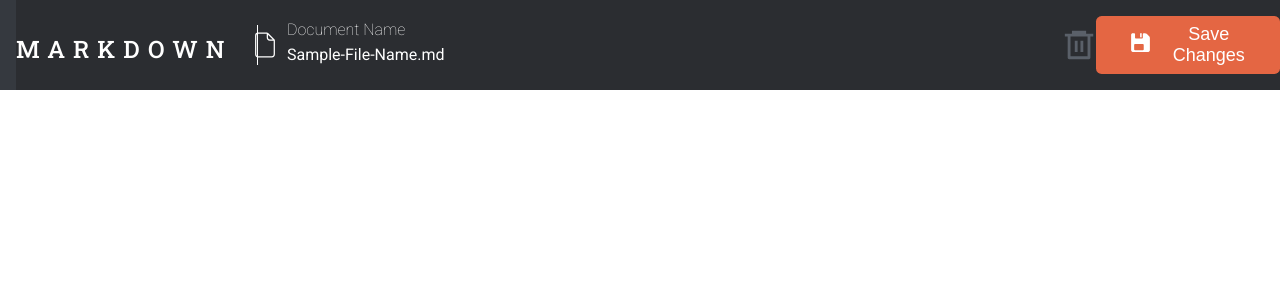
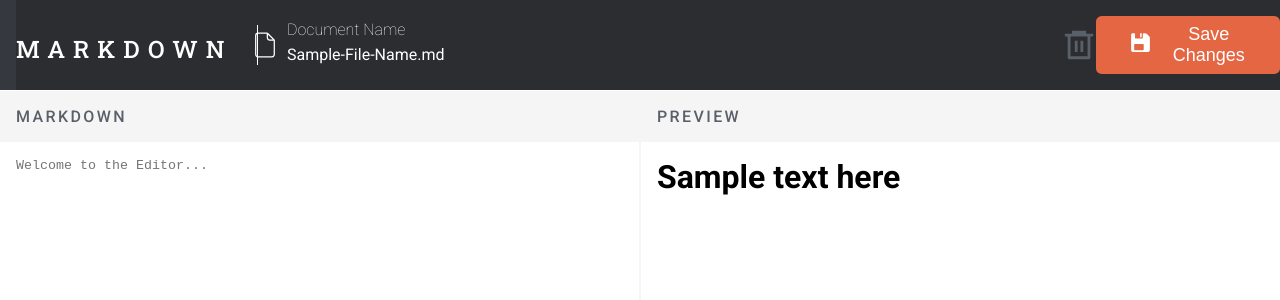
Before and after one commit to Aayush895/Markdown-Editor, a React (Vite) app in the folder client/: page / in a window 1280 px wide. Shown: the top 300 px of the page. Built offline with nearby package versions, Linux system fonts and the light colour scheme.

Commit message:
Added Markdown editor and preview components

```diff
--- a/client/package.json
+++ b/client/package.json
@@ -10,10 +10,11 @@
     "preview": "vite preview"
   },
   "dependencies": {
-    "@uiw/react-md-editor": "^4.0.6",
     "react": "^19.1.0",
     "react-dom": "^19.1.0",
-    "react-icons": "^5.5.0"
+    "react-icons": "^5.5.0",
+    "react-markdown": "^10.1.0",
+    "remark-gfm": "^4.0.1"
   },
   "devDependencies": {
     "@eslint/js": "^9.25.0",
--- a/client/src/App.jsx
+++ b/client/src/App.jsx
@@ -1,10 +1,17 @@
 import Navbar from './Components/Nav/Navbar'
+import Editor from './Components/Editor/Editor'
 import styles from './App.module.css'
+import Preview from './Components/Preview/Preview'
 
 function App() {
   return (
     <div id={styles.appContainer}>
       <Navbar />
+
+      <div id={styles.editorPreviewContainer}>
+        <Editor />
+        <Preview />
+      </div>
     </div>
   )
 }
--- a/client/src/App.module.css
+++ b/client/src/App.module.css
@@ -0,0 +1,7 @@
+#editorPreviewContainer {
+  display: flex;
+  justify-content: space-between;
+  align-items: center;
+  height: 91.7vh;
+  overflow-y: hidden;
+}
--- /dev/null
+++ b/client/src/CSS/Editor.module.css
@@ -0,0 +1,25 @@
+#editorContainer {
+  border-right: 1px solid var(--dark-white);
+  width: 50%;
+  height: 91.5vh;
+  font-family: 'Roboto', sans-serif;
+}
+
+#header {
+  padding: 1rem 1rem;
+  color: var(--gray-1);
+  background-color: var(--dark-white);
+  letter-spacing: 0.15rem;
+  font-weight: 450;
+}
+
+#editor {
+  margin: 0;
+}
+
+#editor > textarea {
+  width: 100%;
+  border: none;
+  height: 86.55vh;
+  padding: 1rem 1rem;
+}
--- /dev/null
+++ b/client/src/CSS/Preview.module.css
@@ -0,0 +1,38 @@
+/* markdown-styles.css */
+#previewContainer {
+  width: 50%;
+  height: 91.5vh;
+  border-left: 1px solid var(--dark-white);
+  font-family: 'Roboto', sans-serif;
+}
+
+#header {
+  margin-bottom: 1rem;
+  padding: 1rem 1rem;
+  color: var(--gray-1);
+  background-color: var(--dark-white);
+  letter-spacing: 0.15rem;
+  font-weight: 450;
+}
+
+#preview {
+  padding: 0 1rem;
+}
+
+#preview p {
+  margin-bottom: 1rem;
+  line-height: 1.6;
+  color: blue;
+}
+
+#preview code {
+  background-color: #f7fafc;
+  padding: 0.2rem 0.4rem;
+  border-radius: 0.25rem;
+}
+
+#preview blockquote {
+  border-left: 4px solid #e2e8f0;
+  padding-left: 1rem;
+  margin: 1rem 0;
+}
--- a/client/src/Components/Editor/Editor.jsx
+++ b/client/src/Components/Editor/Editor.jsx
@@ -1,6 +1,27 @@
+import { useState } from 'react'
+import styles from '../../CSS/Editor.module.css'
+
 function Editor() {
+  const [markdownInput, setMarkdownInput] = useState('')
+
+  function handleMarkDownInput(e) {
+    e.preventDefault()
+    setMarkdownInput(e.target.value)
+  }
   return (
-    <div>Editor</div>
+    <div id={styles.editorContainer}>
+      <div id={styles.header}>
+        <p>MARKDOWN</p>
+      </div>
+
+      <div id={styles.editor}>
+        <textarea
+          value={markdownInput}
+          onChange={handleMarkDownInput}
+          placeholder="Welcome to the Editor..."
+        />
+      </div>
+    </div>
   )
 }
 export default Editor
--- a/client/src/Components/Preview/Preview.jsx
+++ b/client/src/Components/Preview/Preview.jsx
@@ -1,6 +1,18 @@
+import Markdown from 'react-markdown'
+import remarkGfm from 'remark-gfm'
+import styles from '../../CSS/Preview.module.css'
+
 function Preview() {
+  const text = ` # Sample text here `
   return (
-    <div>Preview</div>
+    <div id={styles.previewContainer}>
+      <div id={styles.header}>
+        <p>PREVIEW</p>
+      </div>
+      <div id={styles.preview}>
+        <Markdown remarkPlugins={[remarkGfm]}>{text}</Markdown>
+      </div>
+    </div>
   )
 }
 export default Preview
```
Also changed, not shown: 1 other file (tests, documents, lock files or other folders).
